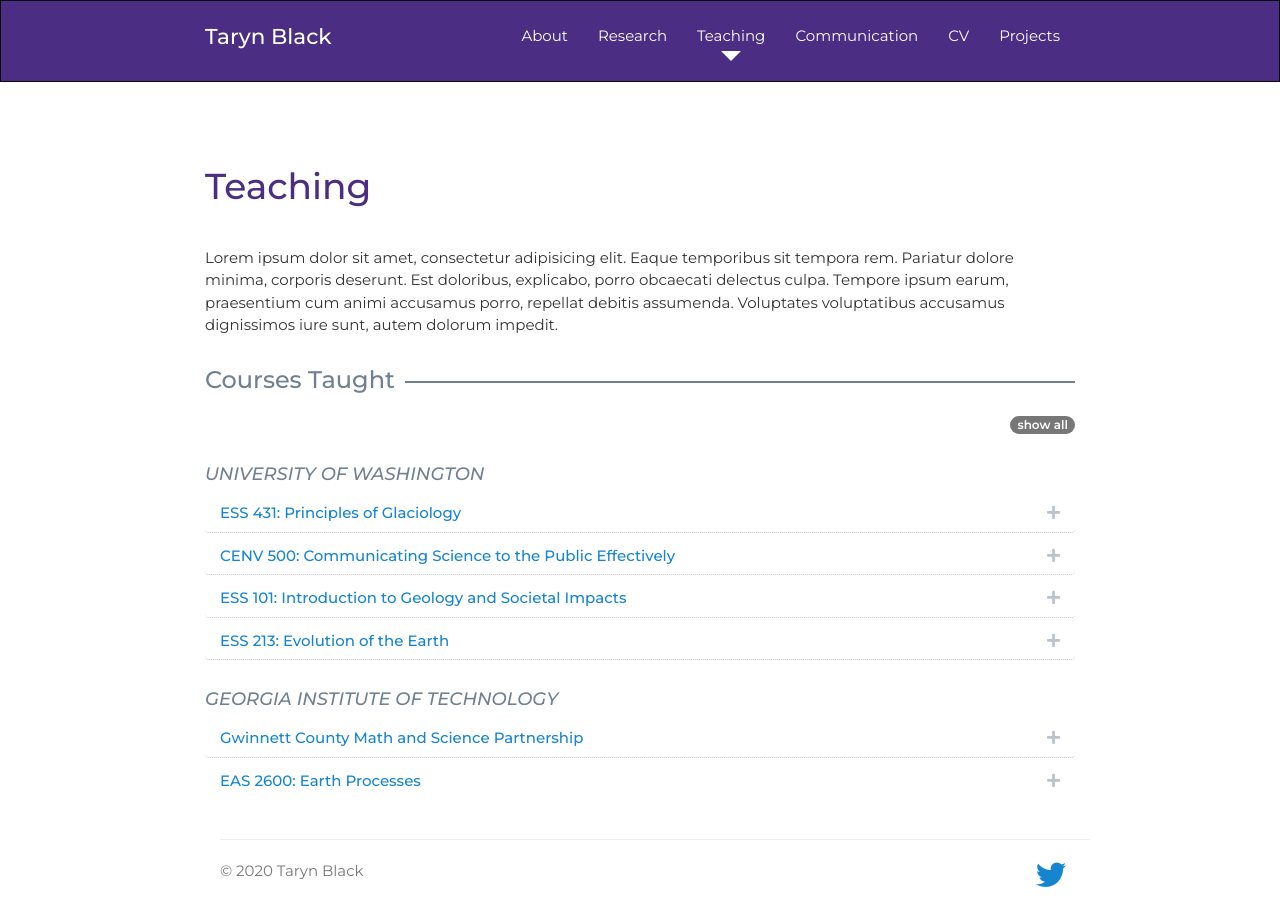
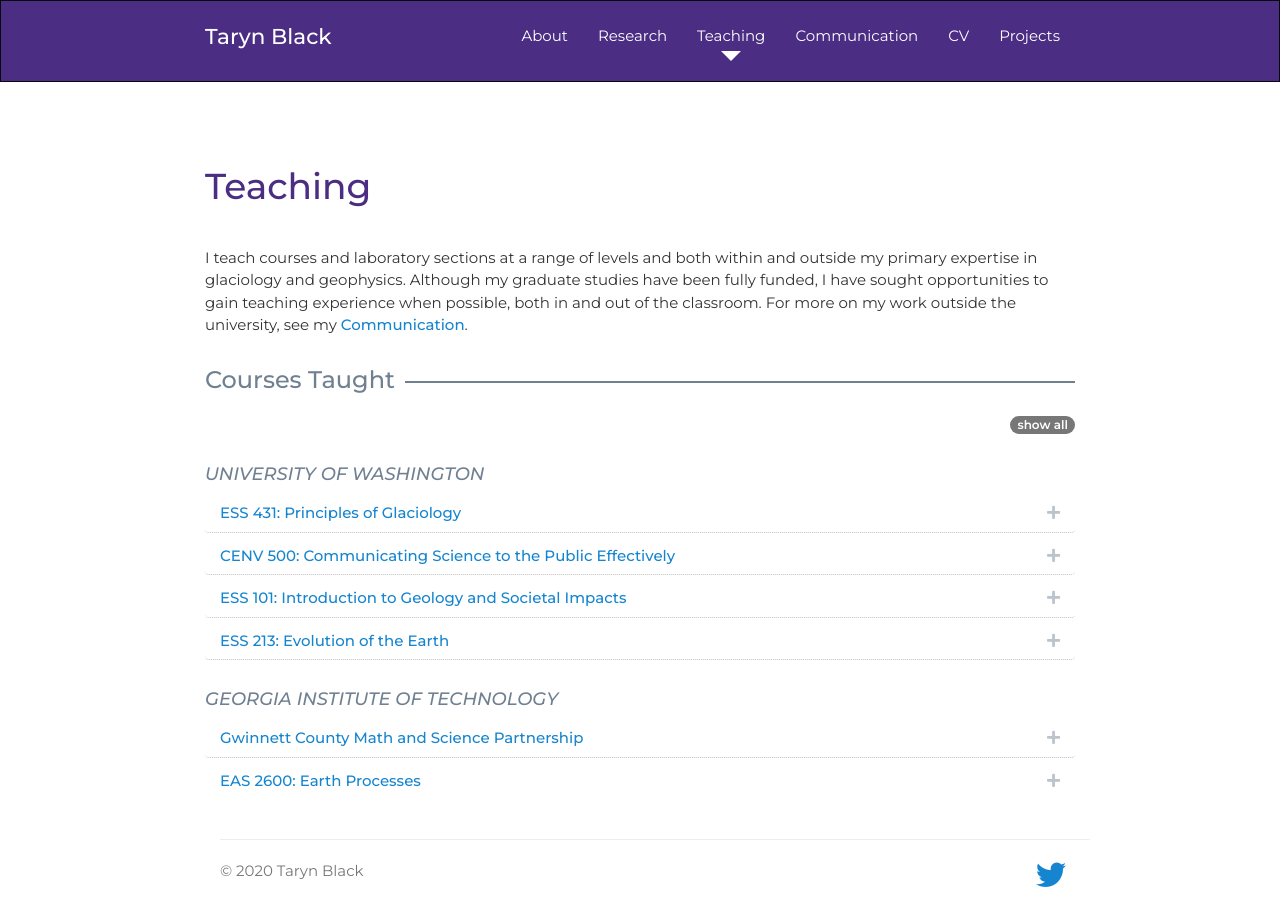
Before and after one commit to tarynblack/tarynblack.github.io, a Jekyll site: the page built from teaching.html, in a window 1280 px wide. Built offline with Jekyll 4.4.1, drawn with Linux system fonts in a browser that asks for light colours; nearby versions of some CDN libraries; a style sheet for code colours, icons or effects is not loaded.

Commit message:
update teaching details

```diff
--- a/teaching.html
+++ b/teaching.html
@@ -12,10 +12,8 @@
           <cite title="source title">&mdash; Source/Author</cite>
         </blockquote> -->
 
-        <p>Lorem ipsum dolor sit amet, consectetur adipisicing elit. Eaque temporibus sit tempora rem. Pariatur dolore minima, corporis deserunt. Est doloribus, explicabo, porro obcaecati delectus culpa. Tempore ipsum earum, praesentium cum animi
-          accusamus porro, repellat debitis assumenda. Voluptates voluptatibus accusamus dignissimos iure sunt, autem dolorum impedit.</p>
+        <p>I teach courses and laboratory sections at a range of levels and both within and outside my primary expertise in glaciology and geophysics. Although my graduate studies have been fully funded, I have sought opportunities to gain teaching experience when possible, both in and out of the classroom. For more on my work outside the university, see my <a href="communication.html">Communication</a>.</p>
         <!-- <p>For more on my pedagogical approach, see my <a href="#" title="link to teaching philosophy" target="_blank">Teaching Philosophy</a>.</p> -->
-
 
 
         <h3 class="push-down-3"><span>Courses Taught</span></h3>
@@ -33,7 +31,7 @@
               </h5>
             </div>
             <div id="collapse-8752665301" class="panel-collapse collapse" role="tabpanel" aria-labelledby="heading-8752665301">
-              <div class="panel-body">I TA'd this upper-division glaciology course for two weeks as part of an experimental distributed TA model during the COVID-19 pandemic.</div>
+              <div class="panel-body">I TA'd this upper-division glaciology course for two weeks as part of an experimental distributed TA model during the COVID-19 pandemic. During synchronous online discussion sections I helped students think through conceptual questions and break down quantitative problem sets.</div>
             </div>
           </div>
 
@@ -44,7 +42,7 @@
               </h5>
             </div>
             <div id="collapse-8774401" class="panel-collapse collapse" role="tabpanel" aria-labelledby="heading-8774401">
-              <div class="panel-body">I taught a graduate-level course in public science communication, which heavily emphasized group discussions and active learning. I guided students through developing and presenting twenty-minute public lectures about their research, and managed a pivot to a virtual format when our speaker series was interrupted by the COVID-19 pandemic.</div>
+              <div class="panel-body">I taught a graduate-level course in public science communication, which heavily emphasized group discussions and active learning. In addition to lecturing and leading discussions, I organized a series of expert guest lectures from other experienced science communicators. I guided students through developing and presenting twenty-minute public lectures about their research, and managed a pivot to a virtual format when our speaker series was interrupted by the COVID-19 pandemic.</div>
             </div>
           </div>
 
@@ -66,7 +64,7 @@
               </h5>
             </div>
             <div id="collapse-9716944" class="panel-collapse collapse" role="tabpanel" aria-labelledby="heading-9716944">
-              <div class="panel-body">I taught and graded twice-weekly laboratory sections for this course, which introduces ESS majors to concepts in sedimentology, stratigraphy, and paleontology. I also assisted with two local field trips, and with designing and grading exams and term projects.</div>
+              <div class="panel-body">I taught and graded twice-weekly laboratory sections for this introductory series course for ESS majors, which introduces concepts in sedimentology, stratigraphy, and paleontology. I also assisted with two local field trips, and with designing and grading exams and term projects.</div>
             </div>
           </div>
 
```
